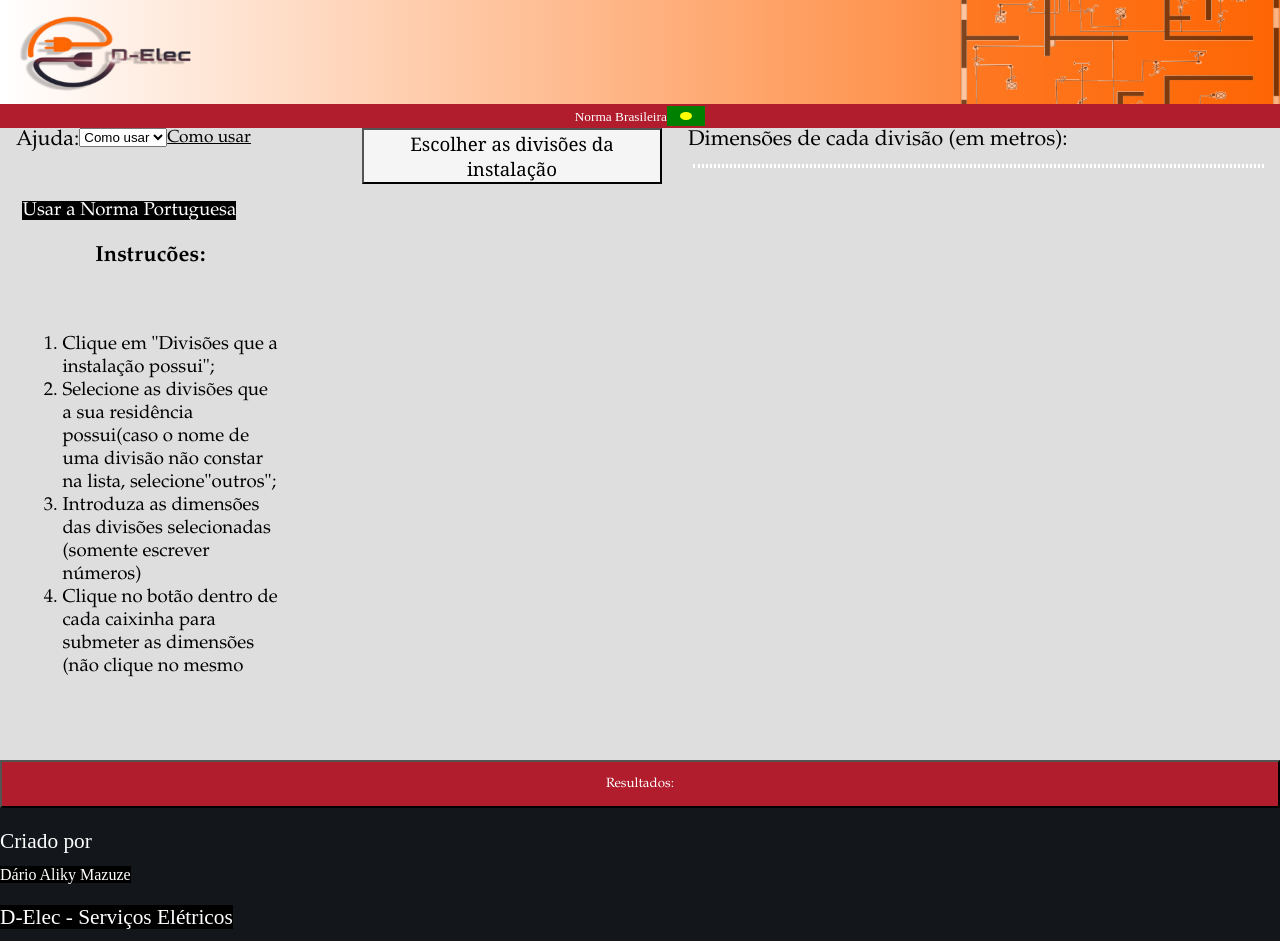
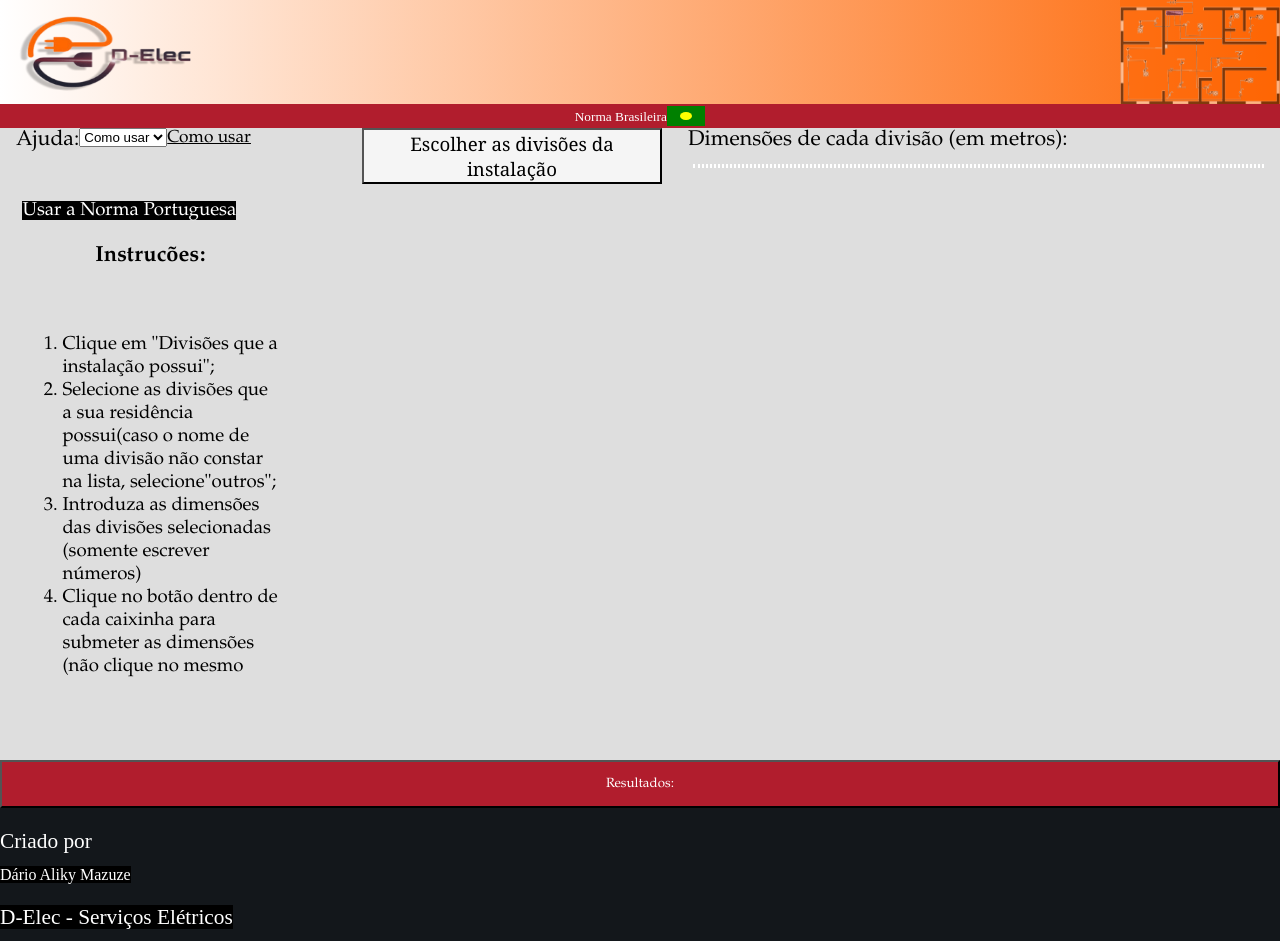
Before and after one commit to instalacaoel/instalacaoel.github.io, a plain HTML site: page index.html in a window 1280 px wide. Drawn offline with Linux system fonts and the light colour scheme.

Commit message:
Update pi.css

```diff
--- a/public/pi.css
+++ b/public/pi.css
@@ -53,11 +53,9 @@ object-fit: cover;
 
 }
 #header_image{
-    height: 13vh;
-    width: 100%;
-    margin:0px;
-    object-fit: cover;
-
+        width: 50%;
+        height: 100%;
+        object-fit: fill;
 }
 .instituto{
     margin-left: 10px;
```
